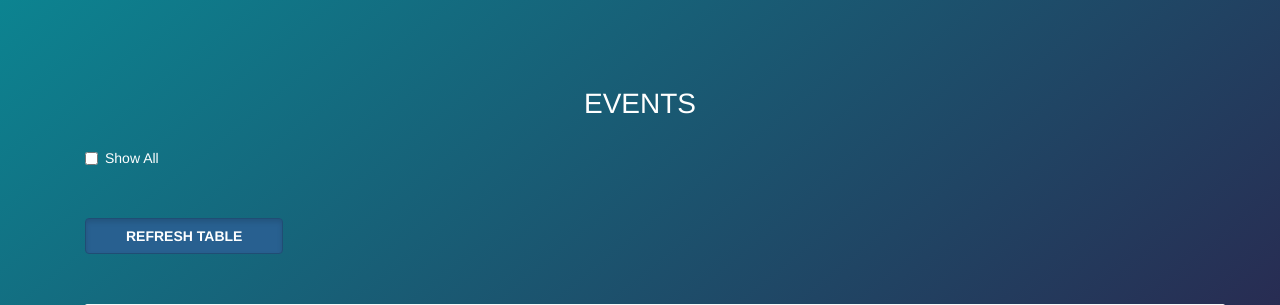
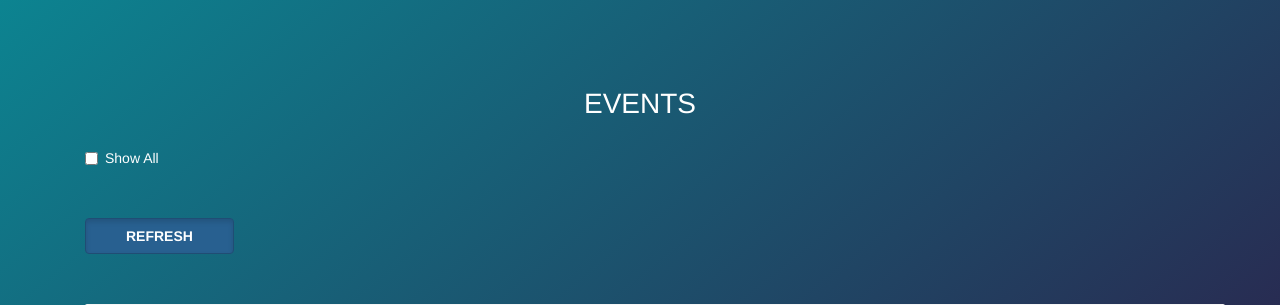
Before and after one commit to simpleman19/eagleEvents, a Flask app: template eagleEvents/templates/event.html.j2 in a window 1280 px wide. Shown: the part 52-357 px from the top of the page. Run offline with Flask 2, Linux system fonts and the light colour scheme; the template is opened without the code that fills it, so the values that code supplies are empty; some libraries are stand-ins or nearby versions.

Commit message:
fixed refresh button name

```diff
--- a/eagleEvents/templates/event.html.j2
+++ b/eagleEvents/templates/event.html.j2
@@ -13,7 +13,7 @@
             </div>
             <br>
             <br>
-            <button class="btn btn-primary active" id="refreshButton" onclick="refreshTable()">Refresh Table</button>
+            <button class="btn btn-primary active" id="refreshButton" onclick="refresh()">Refresh</button>
 
             <div class="card card-container-2">
                 <div style="margin: 5px">
@@ -62,7 +62,7 @@
         }
     }
 
-    function refreshTable() {
+    function refresh() {
        url = window.location.href;
        window.location = url;
     }
```
